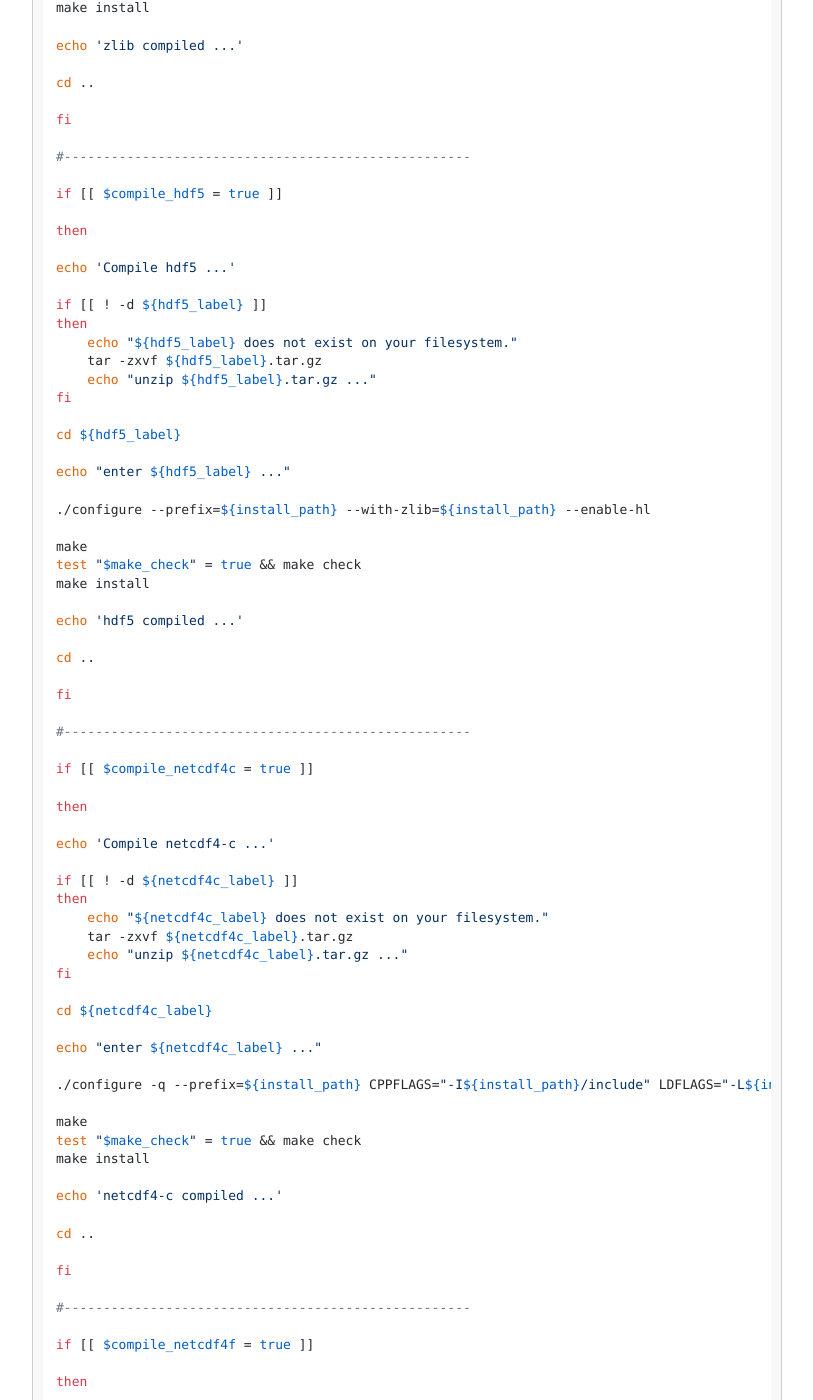
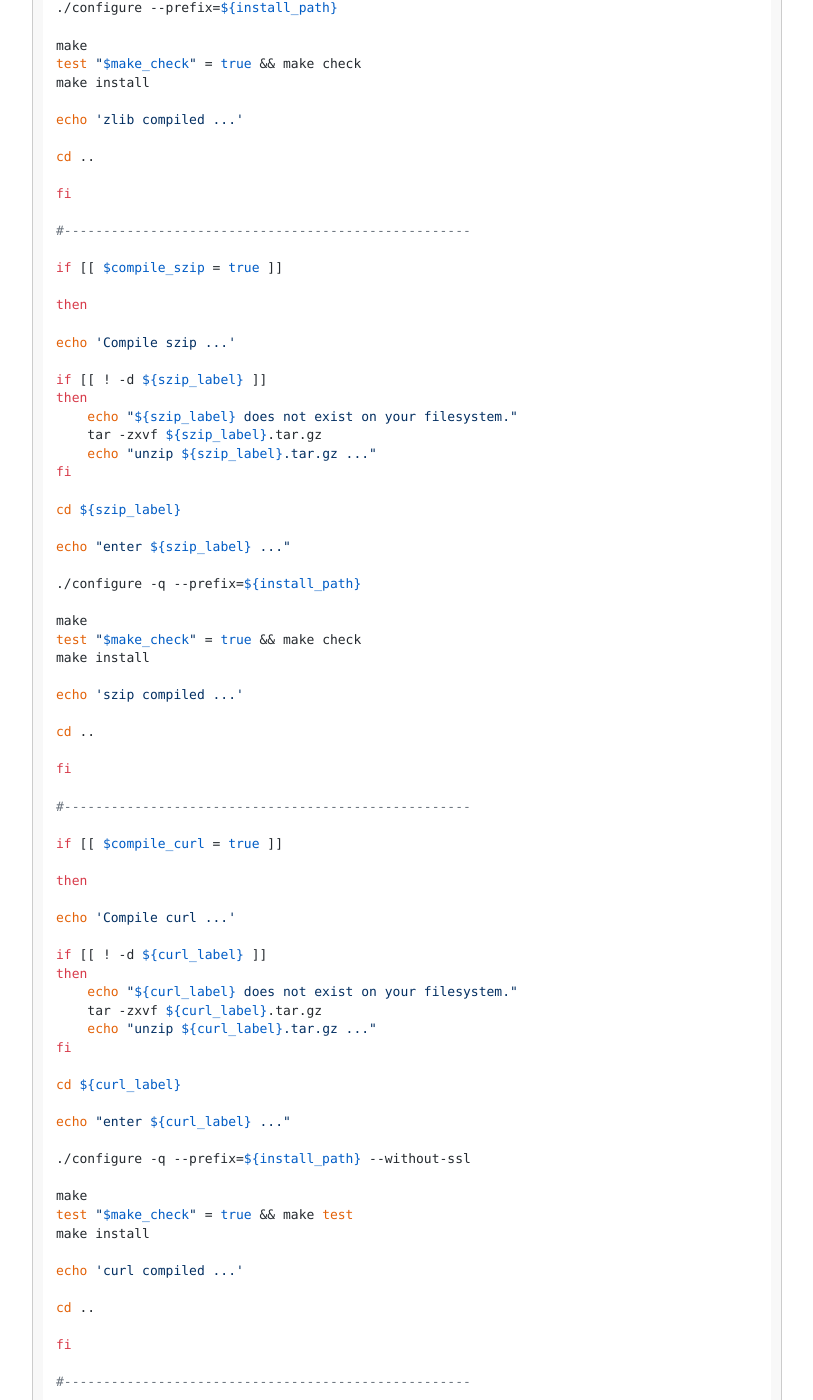
Before and after one commit to CryoECNU/cryoecnu.github.io, a Jekyll site: the page built from _posts/2021-10-09-编译NETCDF和MPICH.md, in a window 1280 px wide and 1400 px high, scrolled down 1936 px. Shown: the whole window, without its empty margins (233-1046 px from the left). Built offline with Jekyll 4.4.1, drawn with Linux system fonts in a browser that asks for light colours; nearby versions of some CDN libraries; comment, search, counter and statistics services are not loaded; some of the changed text lies outside the part shown.

Commit message:
Update 2021-10-09-编译NETCDF和MPICH.md

````diff
--- a/_posts/2021-10-09-编译NETCDF和MPICH.md
+++ b/_posts/2021-10-09-编译NETCDF和MPICH.md
@@ -17,7 +17,6 @@ header-img: img/top.png    #这篇文章标题背景图片
 
 ```
 
-
 export FC=gfortran-7
 export F90=gfortran-7
 export F77=gfortran-7
@@ -32,23 +31,28 @@ echo "CXX = ${CXX}"
 
 export install_path=/Users/kangwang/Documents/compile_LIBS/gcc_libs
 export LD_LIBRARY_PATH=${install_path}/lib:${LD_LIBRARY_PATH}
+export PATH="/usr/local/opt/make/libexec/gnubin:$PATH"
 
 echo "All libs will installed into ${install_path}"
 
 export make_check=false #true or false
 
 export compile_zlib=true
+export compile_szip=true
+export compile_curl=false
+export compile_libpng=false
 export compile_hdf5=true
 export compile_netcdf4c=true
 export compile_netcdf4f=true
 export compile_mpich=true
-export compile_libpng=true
 
 export zlib_label=zlib-1.2.11
+export szip_label=szip-2.1.1
+export curl_label=curl-7.79.1
 export hdf5_label=hdf5-1.8.22
 export netcdf4c_label=netcdf-c-4.8.1
 export netcdf4f_label=netcdf-fortran-4.5.2
-export mpich_label=mpich-3.3
+export mpich_label=mpich-3.4.2
 export libpng_label=libpng-1.2.50
 
 #==========================STOP======================
@@ -88,6 +92,68 @@ fi
 
 #----------------------------------------------------
 
+if [[ $compile_szip = true ]]
+
+then
+
+echo 'Compile szip ...'
+
+if [[ ! -d ${szip_label} ]]
+then
+    echo "${szip_label} does not exist on your filesystem."
+    tar -zxvf ${szip_label}.tar.gz
+    echo "unzip ${szip_label}.tar.gz ..."
+fi
+
+cd ${szip_label}
+
+echo "enter ${szip_label} ..."
+
+./configure -q --prefix=${install_path}
+
+make
+test "$make_check" = true && make check
+make install
+
+echo 'szip compiled  ...'
+
+cd ..
+
+fi
+
+#----------------------------------------------------
+
+if [[ $compile_curl = true ]]
+
+then
+
+echo 'Compile curl ...'
+
+if [[ ! -d ${curl_label} ]]
+then
+    echo "${curl_label} does not exist on your filesystem."
+    tar -zxvf ${curl_label}.tar.gz
+    echo "unzip ${curl_label}.tar.gz ..."
+fi
+
+cd ${curl_label}
+
+echo "enter ${curl_label} ..."
+
+./configure -q --prefix=${install_path} --without-ssl
+
+make
+test "$make_check" = true && make test
+make install
+
+echo 'curl compiled  ...'
+
+cd ..
+
+fi
+
+#----------------------------------------------------
+
 if [[ $compile_hdf5 = true ]]
 
 then
@@ -105,7 +171,7 @@ cd ${hdf5_label}
 
 echo "enter ${hdf5_label} ..."
 
-./configure --prefix=${install_path} --with-zlib=${install_path} --enable-hl
+./configure -q --prefix=${install_path} --with-zlib=${install_path} --with-szlib=${install_path} --enable-hl --enable-shared --enable-production --with-pthread --with-pic
 
 make
 test "$make_check" = true && make check
@@ -136,7 +202,7 @@ cd ${netcdf4c_label}
 
 echo "enter ${netcdf4c_label} ..."
 
-./configure -q --prefix=${install_path} CPPFLAGS="-I${install_path}/include" LDFLAGS="-L${install_path}/lib" --enable-netcdf4 --enable-large-file-tests --disable-dap
+./configure -q --prefix=${install_path} CPPFLAGS="-I${install_path}/include" LDFLAGS="-L${install_path}/lib" --enable-netcdf4 --enable-shared --disable-dap
 
 make
 test "$make_check" = true && make check
@@ -167,7 +233,7 @@ cd ${netcdf4f_label}
 
 echo "enter ${netcdf4f_label} ..."
 
-./configure -q --prefix=${install_path} CPPFLAGS="-I${install_path}/include" LDFLAGS="-L${install_path}/lib" --enable-large-file-tests
+./configure -q --prefix=${install_path} CPPFLAGS="-I${install_path}/include" LDFLAGS="-L${install_path}/lib"
 
 make
 test "$make_check" = true && make check
@@ -201,7 +267,7 @@ echo "enter ${mpich_label} ..."
 unset F90
 unset F90FLAGS
 
-./configure --prefix=${install_path}
+./configure -q --prefix=${install_path}
 
 make
 make install
````
